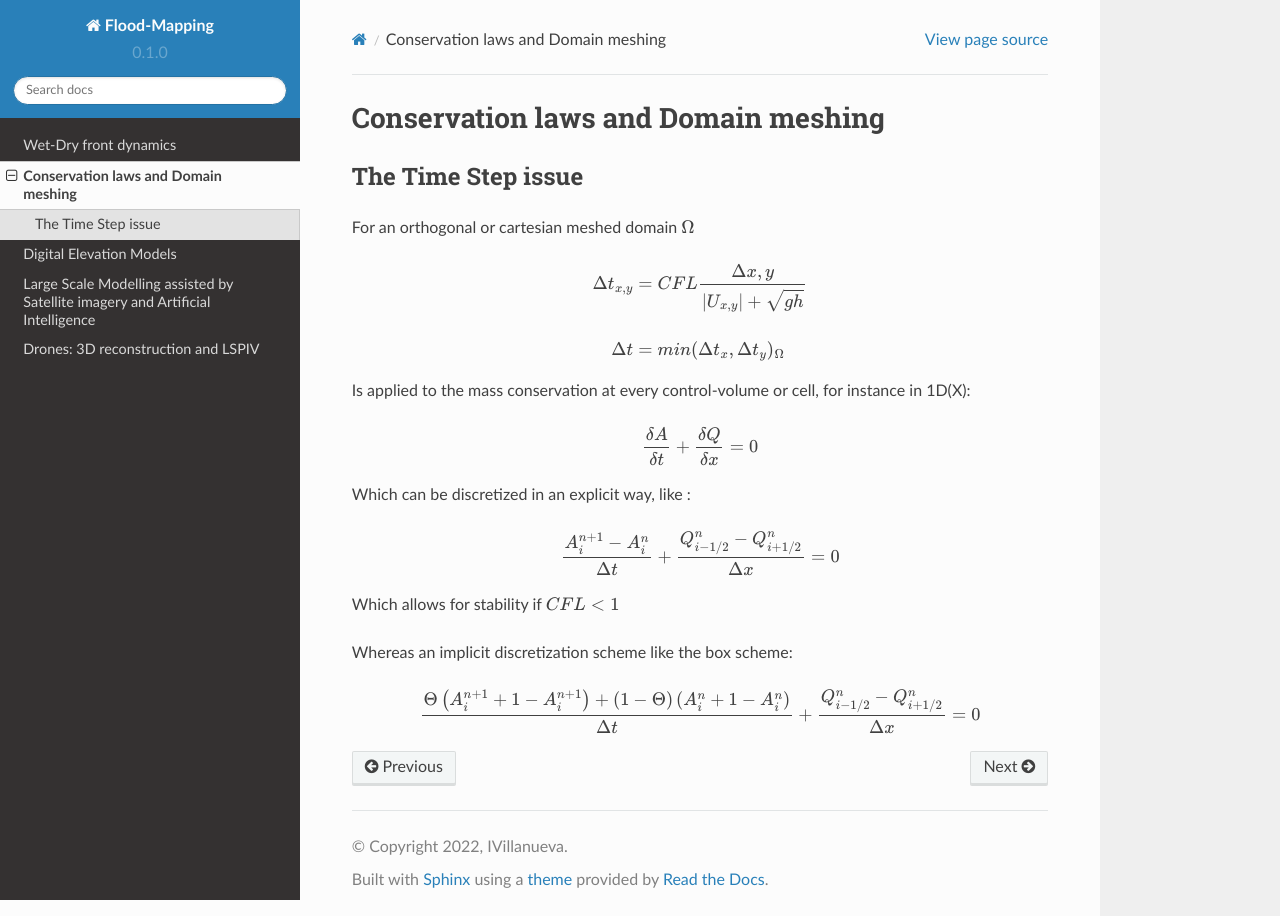
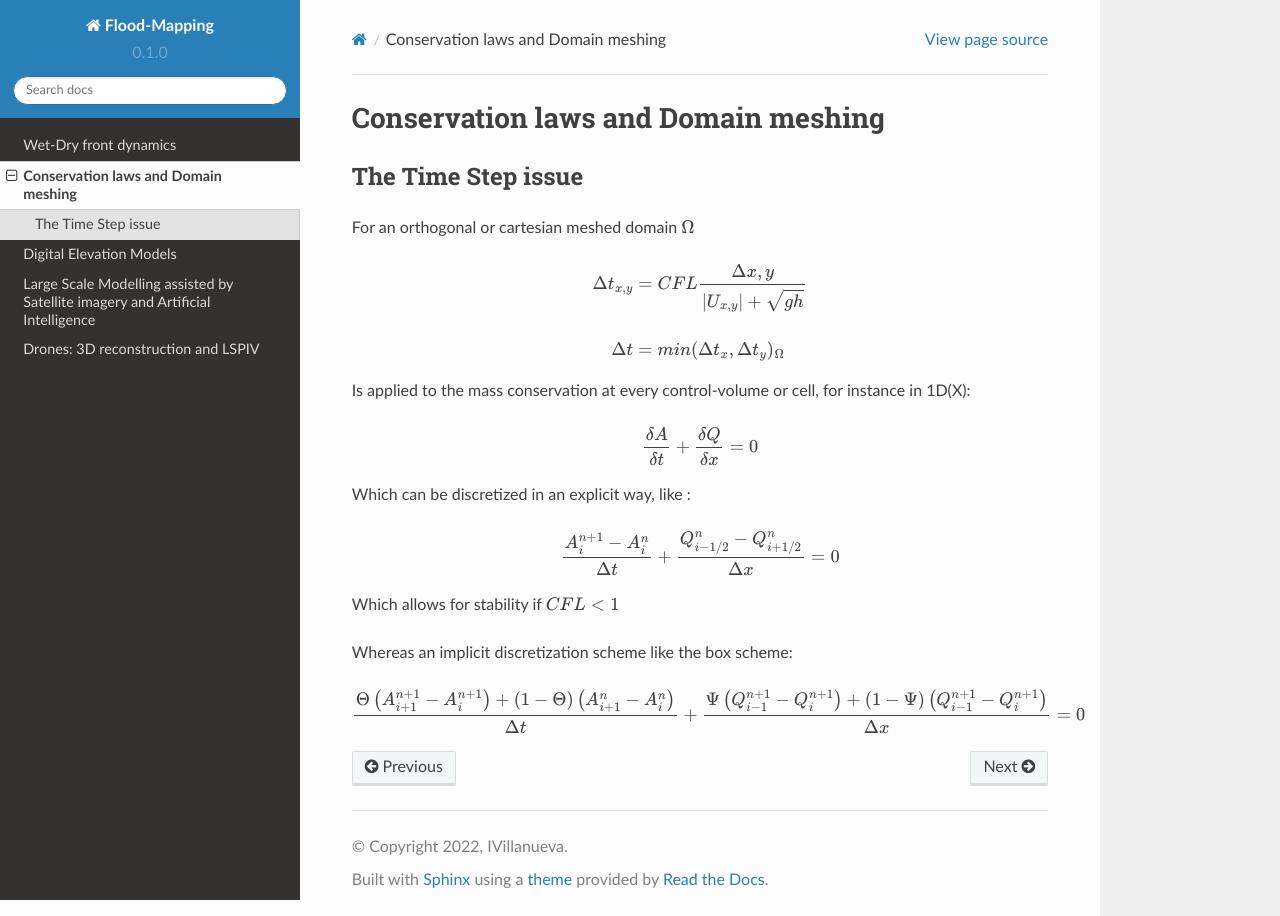
Before and after one commit to ivillamadrid/FloodMapping, a Sphinx documentation site: the page built from docs/source/claws.rst, in a window 1280 px wide. Built offline with Sphinx 7.4.7 and the Read the Docs theme 2.0.0, drawn with Linux system fonts in a browser that asks for light colours.

Commit message:
Update claws.rst

```diff
--- a/docs/source/claws.rst
+++ b/docs/source/claws.rst
@@ -31,4 +31,4 @@ Whereas an implicit discretization scheme like the box scheme:
 
 .. math::
 
-  \frac{ \Theta \left( A^{n+1}_i+1 - A^{n+1}_i \right)+ (1-\Theta)\left( A^{n}_i+1 - A^{n}_i \right)} {\Delta t} + \frac{Q^{n}_{i-1/2}-Q^{n}_{i+1/2}} {\Delta x}=0
+  \frac{ \Theta \left( A^{n+1}_{i+1} - A^{n+1}_i \right)+ (1-\Theta)\left( A^{n}_{i+1} - A^{n}_i \right)} {\Delta t} + \frac{\Psi \left(Q^{n+1}_{i-1}-Q^{n+1}_{i}\right)+(1-\Psi)\left( Q^{n+1}_{i-1}-Q^{n+1}_{i}\right)} {\Delta x}=0
```
